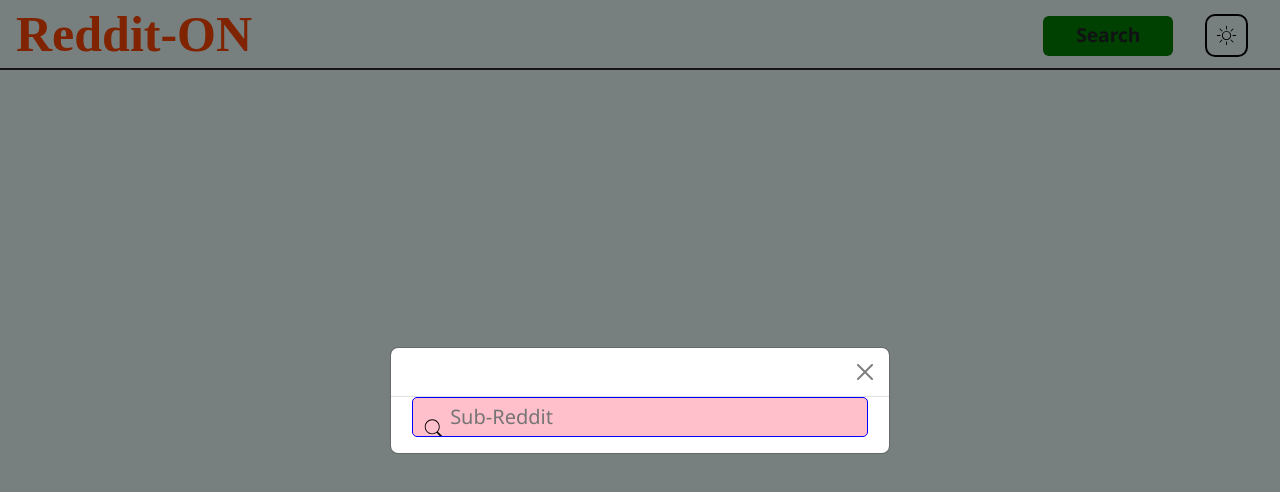
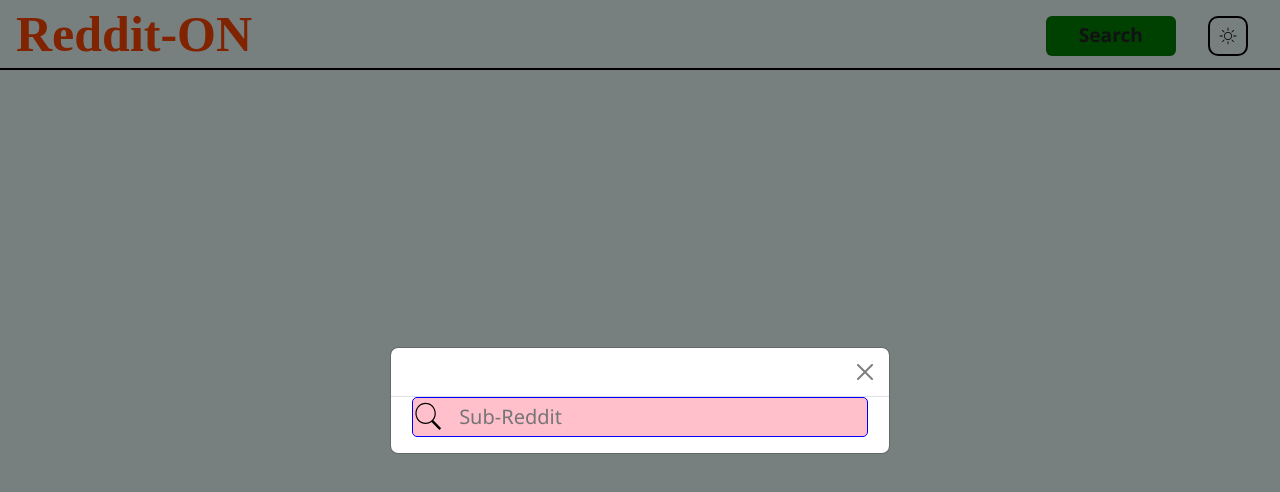
Before and after one commit to KunalVChoudhary/Reddit-On, a React (Vite) app: page /list in a window 1280 px wide. Both pictures are taken after a click on the button "Search". Shown: the top 492 px of the page. Built offline with nearby package versions, Linux system fonts and the light colour scheme.

Commit message:
few fixes and aligning the search icon

```diff
--- a/src/App.jsx
+++ b/src/App.jsx
@@ -1,13 +1,8 @@
 import 'bootstrap/dist/css/bootstrap.min.css';
 import 'bootstrap/dist/js/bootstrap.bundle.min.js';
-
 import { useEffect, useState } from "react";
 import './App.css'
-import DisplaySubredditData from './components/DisplaySubreddit/DisplaySubredditData';
-import HeaderSection from './components/Header/HeaderSection';
 import themeContext from './components/Context/themeContext'
-import DisplaySubRedditArray from './components/SubRedditArray/DisplaySubRedditArray';
-
 import { BrowserRouter, Route, Routes } from 'react-router-dom';
 import Home from './components/Home/Home';
 import List from './components/List/List';
--- a/src/components/DisplayMode/DisplayMode.css
+++ b/src/components/DisplayMode/DisplayMode.css
@@ -1,5 +1,5 @@
 :root {
-    --icon-size: 30px;
+    --icon-size-displayMode: 30px;
 }
 
 .themeDiv{
@@ -7,9 +7,13 @@
 }
 
 .themeIcon {
-    width: calc(var(--icon-size) + 12.5px);
-    height: calc(var(--icon-size) + 12.5px);
+    width: calc(var(--icon-size) + 25px);
+    height: calc(var(--icon-size) + 25px);
     object-fit: contain;
     border: 2px solid black;
     border-radius: 10px;
 }
+
+.dropdown-item:hover{
+    background: rgb(225, 225, 197);
+}
--- a/src/components/DisplayMode/DisplayMode.jsx
+++ b/src/components/DisplayMode/DisplayMode.jsx
@@ -1,5 +1,4 @@
 import './DisplayMode.css'
-//import Dropdown from 'react-bootstrap/Dropdown';
 
 export default function DisplayMode({displayTheme, setDisplayTheme}){
     return(
--- a/src/components/DisplaySubreddit/DisplaySubredditData.css
+++ b/src/components/DisplaySubreddit/DisplaySubredditData.css
@@ -32,11 +32,12 @@
 }
 
 .sub-log-icon{
-    width: calc(var(--icon-si) + 7.5px);
-    height: calc(var(--icon-size) + 7.5px);
+    width: calc(var(--icon-size) + 30px);
+    height: calc(var(--icon-size) + 30px);
     object-fit: contain;
     padding-left: 5px;
     padding-right: 5px;
+    cursor: pointer;
 }
 
 .sub-not-loaded{
--- a/src/components/DisplaySubreddit/DisplaySubredditData.jsx
+++ b/src/components/DisplaySubreddit/DisplaySubredditData.jsx
@@ -1,4 +1,3 @@
-//import { useContext } from "react"
 import fetchSubredditInfo from "../FetchingData/fetchSubredditInfo";
 import FetchedSubPosts from "../FetchingData/FetchedSubPosts";
 import { useEffect, useState } from "react";
--- a/src/components/FetchingData/FetchedSubPosts.jsx
+++ b/src/components/FetchingData/FetchedSubPosts.jsx
@@ -16,7 +16,6 @@
                                 <div className="post-upvote d-flex col-12">
                                     <div className="upvote-icon">
                                         <img className='post-icon' src="icons8-up-48.png" alt="" />
-                                        {/* <p className='post-text'>{post['data']['ups']}</p> */}
                                     </div>
                                     <div className="upvote-number">
                                         <p className='post-text'>{post['data']['ups']}</p>
@@ -25,7 +24,6 @@
                                 <div className="post-downvote d-flex col-12 ">
                                     <div className="downvote-icon">
                                         <img className='post-icon' src="icons8-down-48.png" alt="" />
-                                        {/* <p className='post-text'>{post['data']['downs']}</p> */}
                                     </div>
                                     <div className="downvote-number">
                                         <p className='post-text'>{post['data']['downs']}</p>
@@ -34,7 +32,6 @@
                                 <div className="post-comment d-flex col-12">
                                     <div className="comment-icon">
                                         <img className='post-icon' src="icons8-comments-48.png" alt="" />
-                                        {/* <p className='post-text'>{post['data']['num_comments']}</p> */}
                                     </div>
                                     <div className="comment-number">
                                         <p className='post-text'>{post['data']['num_comments']}</p>
@@ -44,7 +41,6 @@
                             <div className="post-title col-9">
                                 <div className="post-title ">
                                     <p className='post-title-text'>{post['data']['title']}</p>
-                                    {/* <p className='post-text'>Posted By {post['data']['author']}</p> */}
                                 </div>
                                 <div className="post-author ">
                                     <p className='post-text'>Posted By {post['data']['author']}</p>
--- a/src/components/Search Box/SearchButton.jsx
+++ b/src/components/Search Box/SearchButton.jsx
@@ -23,16 +23,15 @@
                 </div>
                 <div className="modal-body pb-3 row d-flex align-items-center justify-content-center">
                     <div className="search-bar row col-11 d-flex align-items-center">
-                        <div className="search-icon col-auto">
+                        <div className="search-icon d-flex align-items-center col-auto">
                             <img className="search-icon-img" src="icons8-search.svg" alt="bar" />
                         </div>
-                        <input className="search-input-box col" type="text" autoFocus placeholder="Sub-Reddit" value={searchItem} onChange={(e)=>{
+                        <input className="search-input-box col px-3" type="text" autoFocus placeholder="Sub-Reddit" value={searchItem} onChange={(e)=>{
                             setSearchItem(e.target.value);
                         }} onKeyDown={(e)=>{
                             if (e.key==='Enter' && searchItem != ''){
                                 if(useThemeContext.subItemBox.length >=useThemeContext.itemBoxLength){
                                     const newItemBox=useThemeContext.subItemBox.slice(1);
-                                    // useThemeContext.setSubItemBox(prev => [... newItemBox,searchItem])
                                 }
                                 else{
                                     useThemeContext.setSubItemBox(prev => [...prev, searchItem]);
--- a/src/components/SubRedditArray/DisplaySubRedditArray.jsx
+++ b/src/components/SubRedditArray/DisplaySubRedditArray.jsx
@@ -1,4 +1,4 @@
-import { useContext, useEffect, useState } from "react"
+import { useContext,} from "react"
 import DisplaySubredditData from "../DisplaySubreddit/DisplaySubredditData"
 import themeContext from "../Context/themeContext"
 import './DisplaySubRedditArray.css'
--- a/src/main.jsx
+++ b/src/main.jsx
@@ -2,7 +2,6 @@
 import { createRoot } from 'react-dom/client'
 import './index.css'
 import App from './App.jsx'
-import { BrowserRouter, Route, Routes } from 'react-router-dom'
 
 createRoot(document.getElementById('root')).render(
   <StrictMode>
```
Also changed, not shown: src/components/FetchingData/fetchSubredditInfo.js (+0 -14 lines).
